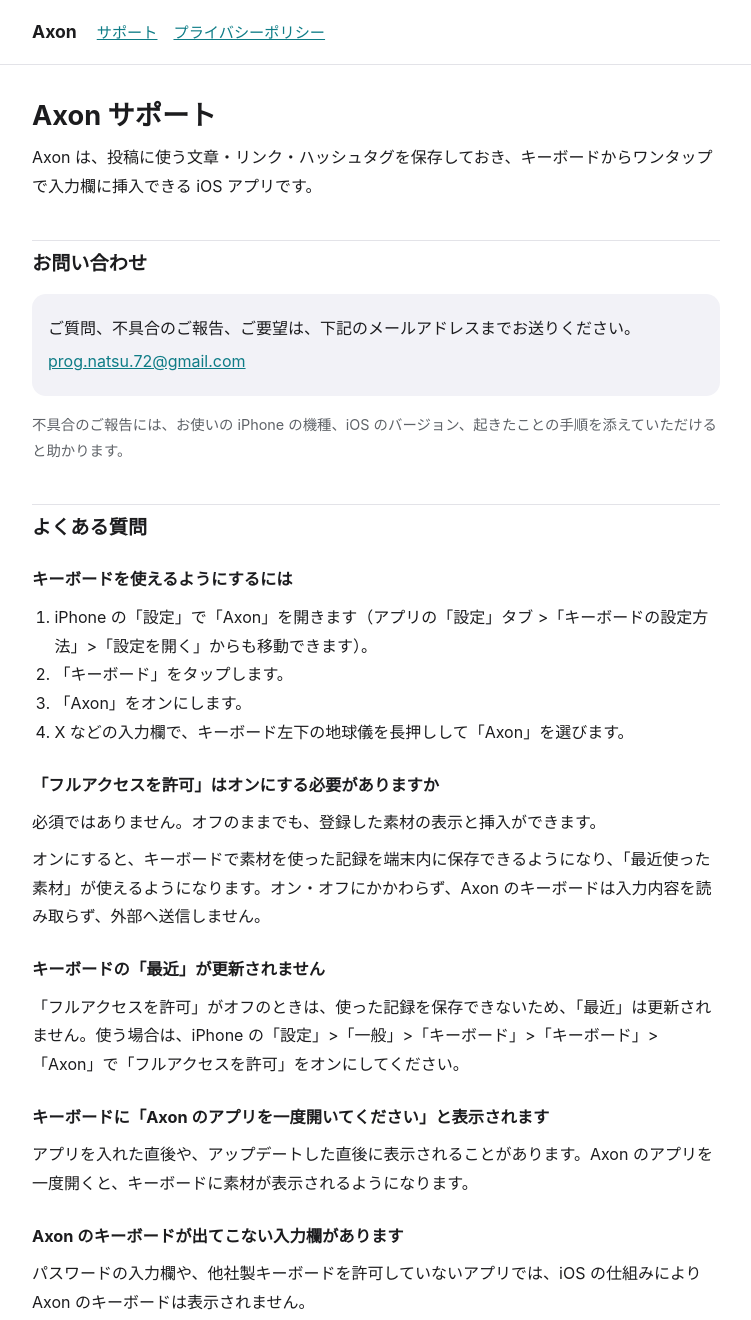
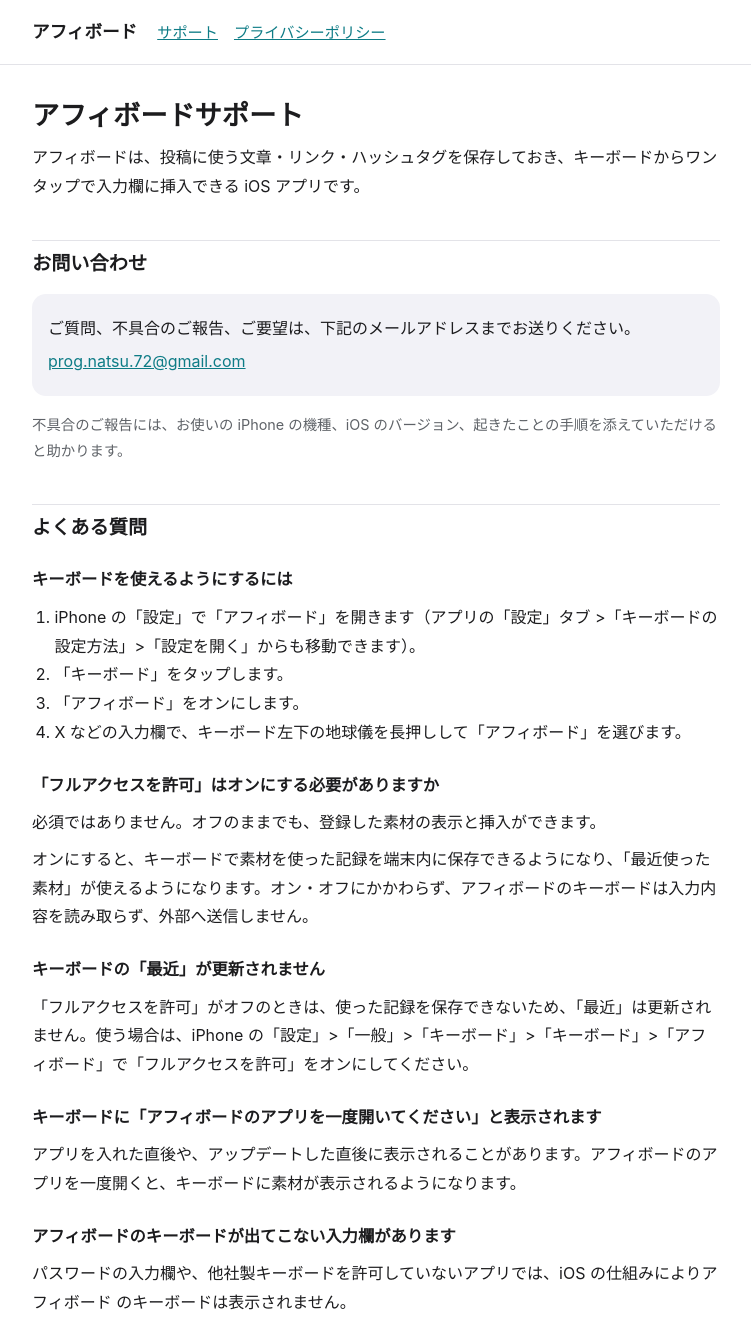
Before and after one commit to natsuya-kume/affiboard-support, a plain HTML site: page index.html in a window 1280 px wide. Shown: the top 1320 px of the page, without its empty margins (264-1015 px from the left). Drawn offline with Linux system fonts and the light colour scheme.

Commit message:
アプリ名をアフィボードに変更
Co-Authored-By: Claude Fable 5.2 <noreply@anthropic.com>

```diff
--- a/index.html
+++ b/index.html
@@ -3,14 +3,14 @@
 <head>
 <meta charset="utf-8">
 <meta name="viewport" content="width=device-width, initial-scale=1">
-<title>Axon サポート</title>
-<meta name="description" content="iOS アプリ Axon のサポートページ。お問い合わせ先と、よくある質問。">
+<title>アフィボードサポート</title>
+<meta name="description" content="iOS アプリアフィボード のサポートページ。お問い合わせ先と、よくある質問。">
 <link rel="stylesheet" href="style.css">
 </head>
 <body>
 <header class="site">
   <div class="inner">
-    <a class="name" href="./">Axon</a>
+    <a class="name" href="./">アフィボード</a>
     <nav>
       <a href="./">サポート</a>
       <a href="privacy/">プライバシーポリシー</a>
@@ -18,8 +18,8 @@
   </div>
 </header>
 <main>
-  <h1>Axon サポート</h1>
-  <p>Axon は、投稿に使う文章・リンク・ハッシュタグを保存しておき、キーボードからワンタップで入力欄に挿入できる iOS アプリです。</p>
+  <h1>アフィボードサポート</h1>
+  <p>アフィボードは、投稿に使う文章・リンク・ハッシュタグを保存しておき、キーボードからワンタップで入力欄に挿入できる iOS アプリです。</p>
 
   <h2>お問い合わせ</h2>
   <div class="card">
@@ -32,24 +32,24 @@
 
   <h3>キーボードを使えるようにするには</h3>
   <ol>
-    <li>iPhone の「設定」で「Axon」を開きます（アプリの「設定」タブ &gt;「キーボードの設定方法」&gt;「設定を開く」からも移動できます）。</li>
+    <li>iPhone の「設定」で「アフィボード」を開きます（アプリの「設定」タブ &gt;「キーボードの設定方法」&gt;「設定を開く」からも移動できます）。</li>
     <li>「キーボード」をタップします。</li>
-    <li>「Axon」をオンにします。</li>
-    <li>X などの入力欄で、キーボード左下の地球儀を長押しして「Axon」を選びます。</li>
+    <li>「アフィボード」をオンにします。</li>
+    <li>X などの入力欄で、キーボード左下の地球儀を長押しして「アフィボード」を選びます。</li>
   </ol>
 
   <h3>「フルアクセスを許可」はオンにする必要がありますか</h3>
   <p>必須ではありません。オフのままでも、登録した素材の表示と挿入ができます。</p>
-  <p>オンにすると、キーボードで素材を使った記録を端末内に保存できるようになり、「最近使った素材」が使えるようになります。オン・オフにかかわらず、Axon のキーボードは入力内容を読み取らず、外部へ送信しません。</p>
+  <p>オンにすると、キーボードで素材を使った記録を端末内に保存できるようになり、「最近使った素材」が使えるようになります。オン・オフにかかわらず、アフィボードのキーボードは入力内容を読み取らず、外部へ送信しません。</p>
 
   <h3>キーボードの「最近」が更新されません</h3>
-  <p>「フルアクセスを許可」がオフのときは、使った記録を保存できないため、「最近」は更新されません。使う場合は、iPhone の「設定」&gt;「一般」&gt;「キーボード」&gt;「キーボード」&gt;「Axon」で「フルアクセスを許可」をオンにしてください。</p>
+  <p>「フルアクセスを許可」がオフのときは、使った記録を保存できないため、「最近」は更新されません。使う場合は、iPhone の「設定」&gt;「一般」&gt;「キーボード」&gt;「キーボード」&gt;「アフィボード」で「フルアクセスを許可」をオンにしてください。</p>
 
-  <h3>キーボードに「Axon のアプリを一度開いてください」と表示されます</h3>
-  <p>アプリを入れた直後や、アップデートした直後に表示されることがあります。Axon のアプリを一度開くと、キーボードに素材が表示されるようになります。</p>
+  <h3>キーボードに「アフィボードのアプリを一度開いてください」と表示されます</h3>
+  <p>アプリを入れた直後や、アップデートした直後に表示されることがあります。アフィボードのアプリを一度開くと、キーボードに素材が表示されるようになります。</p>
 
-  <h3>Axon のキーボードが出てこない入力欄があります</h3>
-  <p>パスワードの入力欄や、他社製キーボードを許可していないアプリでは、iOS の仕組みにより Axon のキーボードは表示されません。</p>
+  <h3>アフィボードのキーボードが出てこない入力欄があります</h3>
+  <p>パスワードの入力欄や、他社製キーボードを許可していないアプリでは、iOS の仕組みによりアフィボード のキーボードは表示されません。</p>
 
   <h3>データはどこに保存されますか</h3>
   <p>データは iPhone の中だけに保存され、運営者のサーバーには送信されません。</p>
@@ -57,7 +57,7 @@
 
   <h3>バックアップを取るには</h3>
   <ol>
-    <li>Axon の「設定」タブを開きます。</li>
+    <li>アフィボードの「設定」タブを開きます。</li>
     <li>「データ」の「データを書き出す」をタップします。</li>
     <li>保存先（「ファイル」アプリの中のフォルダや iCloud Drive など）を選んで保存します。</li>
   </ol>
@@ -66,15 +66,15 @@
   <h3>機種変更やアプリの入れ直しのあと、データを元に戻すには</h3>
   <ol>
     <li>あらかじめ、前の項目の方法でデータを書き出しておきます。</li>
-    <li>新しい iPhone（または入れ直した Axon）で、「設定」タブ &gt;「データ」&gt;「データを読み込む」をタップします。</li>
+    <li>新しい iPhone（または入れ直したアフィボード）で、「設定」タブ &gt;「データ」&gt;「データを読み込む」をタップします。</li>
     <li>書き出しておいたファイルを選びます。</li>
   </ol>
   <p>読み込んでも、すでにあるデータは消えません。同じデータが両方にある場合は、更新が新しいほうが残ります。</p>
-  <p>iPhone 全体のバックアップ（iCloud バックアップなど）から復元した場合も、Axon のデータは引き継がれます。</p>
+  <p>iPhone 全体のバックアップ（iCloud バックアップなど）から復元した場合も、アフィボードのデータは引き継がれます。</p>
 </main>
 <footer>
   <p><a href="privacy/">プライバシーポリシー</a></p>
-  <p>&copy; Axon</p>
+  <p>&copy; アフィボード</p>
 </footer>
 </body>
 </html>
```
Also changed, not shown: privacy/index.html (+6 -6 lines), 1 other file.
